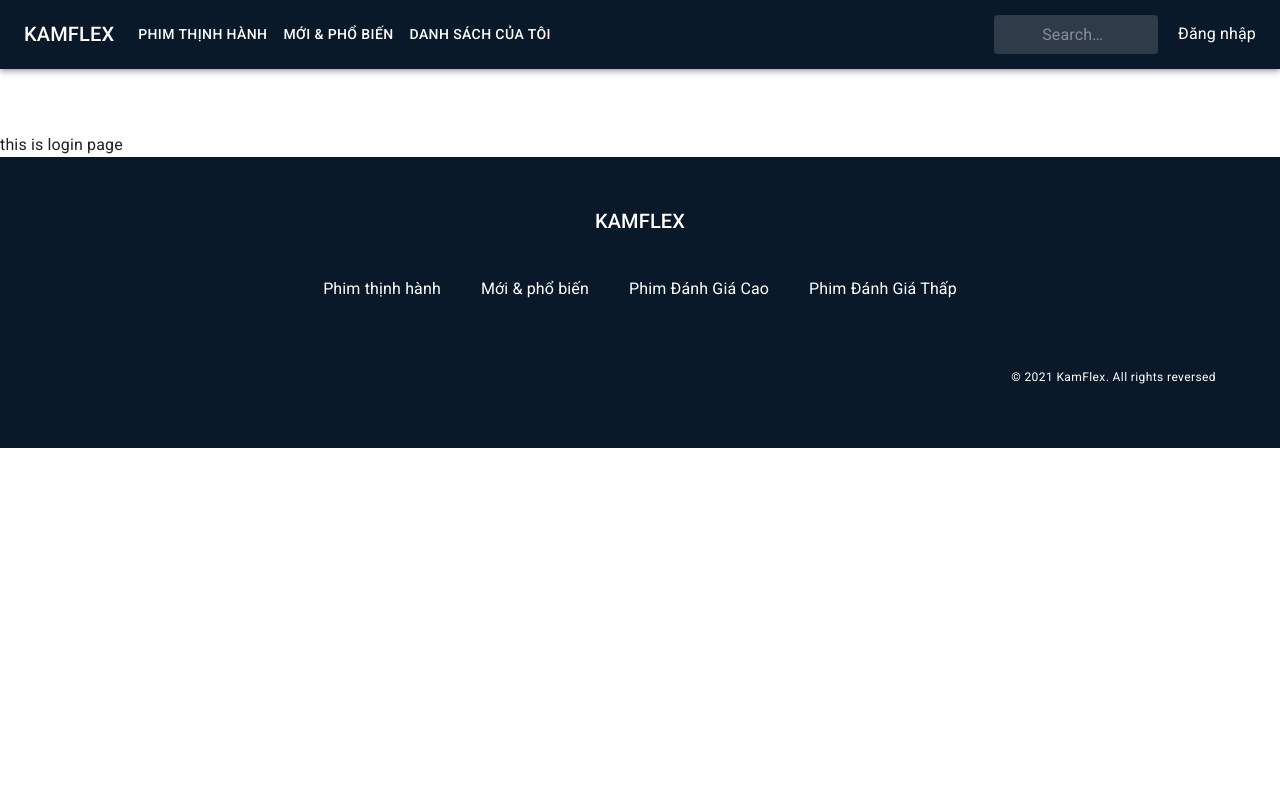
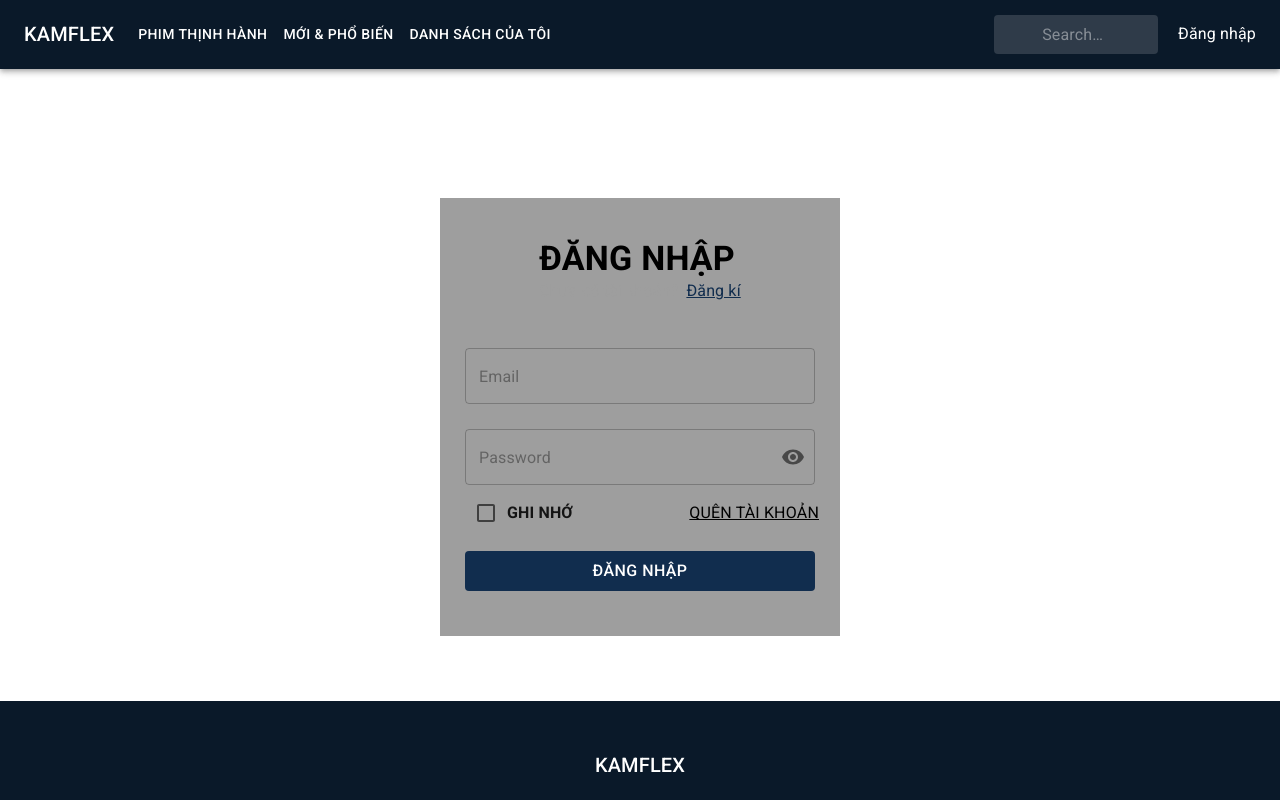
Before and after one commit to xizot/ui-design, a React (Create React App) app: page /login in a window 1280 px wide. Shown: the top 800 px of the page. Built offline with nearby package versions, Linux system fonts and the light colour scheme; some icons are missing.

Commit message:
add: login page

```diff
--- a/package.json
+++ b/package.json
@@ -5,6 +5,7 @@
   "dependencies": {
     "@emotion/react": "^11.7.1",
     "@emotion/styled": "^11.6.0",
+    "@mui/icons-material": "^5.2.5",
     "@mui/material": "^5.2.7",
     "@testing-library/jest-dom": "^5.16.1",
     "@testing-library/react": "^12.1.2",
--- a/src/pages/Login/Login.jsx
+++ b/src/pages/Login/Login.jsx
@@ -1,7 +1,109 @@
-import React from "react";
+import React, { useState } from "react";
+import { Container, FormControl, FormHelperText, OutlinedInput, Checkbox, Button,
+InputAdornment, TextField, Typography,IconButton, styled } from "@mui/material";
+import Visibility from '@mui/icons-material/Visibility';
+import VisibilityOff from '@mui/icons-material/VisibilityOff';
+import { width } from "@mui/system";
 
+export const LoginContainer = styled(Container)({
+  display: "flex",
+  flexDirection: "column",
+  alignItems: "center",
+  padding: '65px 0'
+})
+export const LoginForm = styled(FormControl)({
+  display: "flex",
+  flexDirection: "column",
+  alignItems: "center",
+  background: "#9E9E9E",
+  width: '400px',
+  padding: '20px 0',
+  '.text-field-form': {
+    paddingBottom: '25px'
+  },
+  '.checkbox': {
+    margin: 0
+  },
+  '.forgot-password': {
+    alignSelf: 'center',
+    position: 'absolute',
+    right: 0,
+    marginRight: '21px',
+    color: '#000000',
+    textDecoration: 'underline',
+  },
+  '.login-button': {
+    background: '#112D4E',
+    color: '#fff',
+    fontSize: '16px',
+    textAlign: 'center',
+    width: '100%',
+    border: '4px'
+  }
+})
 function Login() {
-  return <div>this is login page</div>;
+  const [information, setInformation] = useState({
+    email:'',
+    password:'',
+    showPassword: false
+  })
+
+  const handleChange = (prop) => (event) => {
+    setInformation({ ...information, [prop]: event.target.value });
+  };
+
+  const handleClickShowPassword = () => {
+    setInformation({
+      ...information,
+      showPassword: !information.showPassword,
+    });
+  };
+
+  const handleMouseDownPassword = (event) => {
+    event.preventDefault();
+  };
+
+  return (
+  <LoginContainer>
+    <LoginForm>
+      <div style={{ padding : '20px'}}>
+        <Typography variant='h4' style={{ color: "#000", fontWeight: " bold" }}>ĐĂNG NHẬP</Typography>
+        <div style={{ display: "flex" }}>
+          <Typography variant='h8' style={{ color: "#9E9E9E",}}>Chưa có tài khoản? &nbsp;</Typography>
+          <a style={{color: "#112D4E", textDecoration: "underline"}} href='/register'>Đăng kí</a>
+        </div>
+      </div>
+      <div style={{padding: '25px', width: '100%'}}>
+        <TextField className="text-field-form" fullWidth placeholder="Email" name="email"  onChange={handleChange('email')}></TextField>
+        <OutlinedInput
+          fullWidth placeholder="Password"
+          name="password"
+          type={information.showPassword ? 'text' : 'password'}
+          onChange={handleChange('password')}
+          endAdornment={
+            <InputAdornment position="end">
+              <IconButton
+                style={{height: '95%'}}
+                aria-label="toggle password visibility"
+                onClick={handleClickShowPassword}
+                onMouseDown={handleMouseDownPassword}
+                edge="end"
+              >
+                {information.showPassword ? <VisibilityOff /> : <Visibility />}
+              </IconButton>
+            </InputAdornment>
+          }
+          />
+          <div style={{display: 'flex', textAlign: 'center', paddingBottom: '10px'}}>
+            <Checkbox className="checkbox"/>
+            <p style={{fontWeight: 'bold', fontStyle: '12px'}}>GHI NHỚ</p>
+            <a className="forgot-password" href='/forgot'>QUÊN TÀI KHOẢN</a>
+          </div>
+          <Button className="login-button">ĐĂNG NHẬP</Button>
+      </div>
+    </LoginForm>
+  </LoginContainer>
+  )
 }
 
 export default Login;
```
Also changed, not shown: 1 other file (tests, documents, lock files or other folders).
